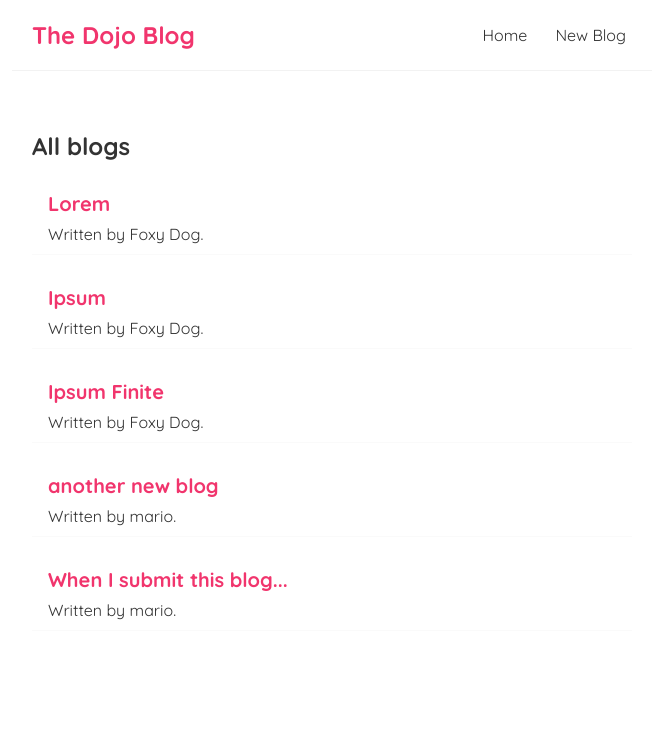
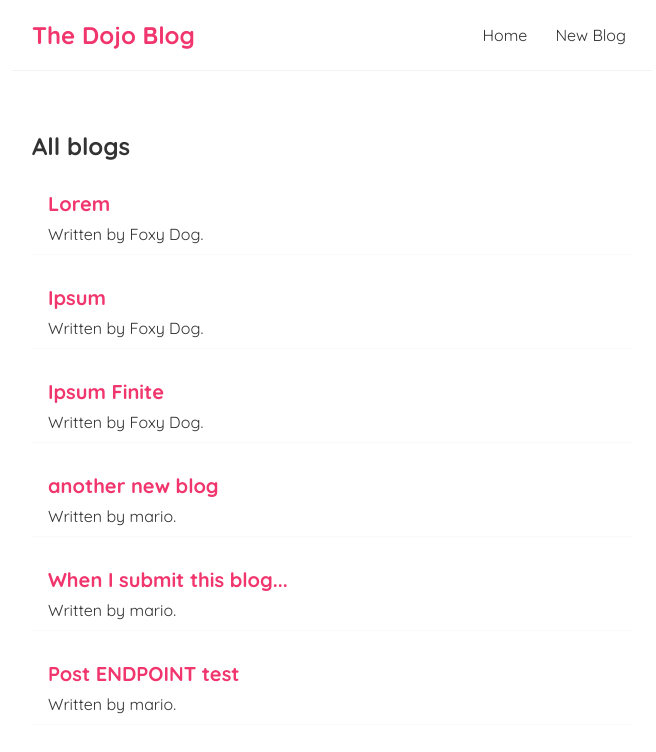
Before and after one commit to 0xCryptoStefan/simple-react-blog, a React (Create React App) app: page / in a window 1280 px wide. Shown: the top 752 px of the page, without its empty margins (308-964 px from the left). Built offline with nearby package versions, Linux system fonts and the light colour scheme; data requests are answered from the project's data file.

Commit message:
Updated API endpoint to be a variable

```diff
--- a/data/db.json
+++ b/data/db.json
@@ -29,6 +29,12 @@
       "body": "...it should take me back to the home page on route '/'",
       "author": "mario",
       "id": 9
+    },
+    {
+      "title": "Post ENDPOINT test",
+      "body": "Testing after changing the API endpoint to be an imported variable.",
+      "author": "mario",
+      "id": 10
     }
   ]
 }
--- /dev/null
+++ b/src/modules/GlobalConstants.js
@@ -0,0 +1,5 @@
+export const ENDPOINT = {
+  baseURL: "http://localhost:8000",
+  blogs: "/blogs",
+  blogpost: "/blogs/",
+};
--- a/src/routes/BlogDetails.js
+++ b/src/routes/BlogDetails.js
@@ -2,6 +2,7 @@ import React from "react";
 import { useParams } from "react-router-dom";
 import useFetch from "../hooks/useFetch";
 import { useNavigate } from "react-router-dom";
+import { ENDPOINT } from "../modules/GlobalConstants";
 
 export default function BlogDetails() {
   const { id } = useParams();
@@ -9,11 +10,11 @@ export default function BlogDetails() {
     data: blog,
     isPending,
     error,
-  } = useFetch("http://localhost:8000/blogs/" + id);
+  } = useFetch(ENDPOINT.baseURL + ENDPOINT.blogpost + id);
   const navigate = useNavigate();
 
   function handleDelete(event) {
-    fetch("http://localhost:8000/blogs/" + blog.id, {
+    fetch(ENDPOINT.baseURL + ENDPOINT.blogpost + blog.id, {
       method: "DELETE",
     }).then(() => navigate("/"));
   }
--- a/src/routes/Create.js
+++ b/src/routes/Create.js
@@ -1,5 +1,6 @@
 import React, { useState } from "react";
 import { useNavigate } from "react-router-dom";
+import { ENDPOINT } from "../modules/GlobalConstants";
 
 export default function Create() {
   // can update this to pull a list of possible authors or to choose the logged in user to populate the author automatically
@@ -16,7 +17,7 @@ export default function Create() {
 
     setIsPending(true);
 
-    fetch("http://localhost:8000/blogs", {
+    fetch(ENDPOINT.baseURL + ENDPOINT.blogs, {
       method: "POST",
       headers: { "content-type": "application/json" },
       body: JSON.stringify(blog),
--- a/src/routes/Home.js
+++ b/src/routes/Home.js
@@ -1,13 +1,14 @@
 import React from "react";
 import BlogList from "../components/BlogList";
 import useFetch from "../hooks/useFetch";
+import { ENDPOINT } from "../modules/GlobalConstants";
 
 export default function Home() {
   const {
     data: blogs,
     isPending,
     error,
-  } = useFetch("http://localhost:8000/blogs");
+  } = useFetch(ENDPOINT.baseURL + ENDPOINT.blogs);
 
   return (
     <div className="home">
```
